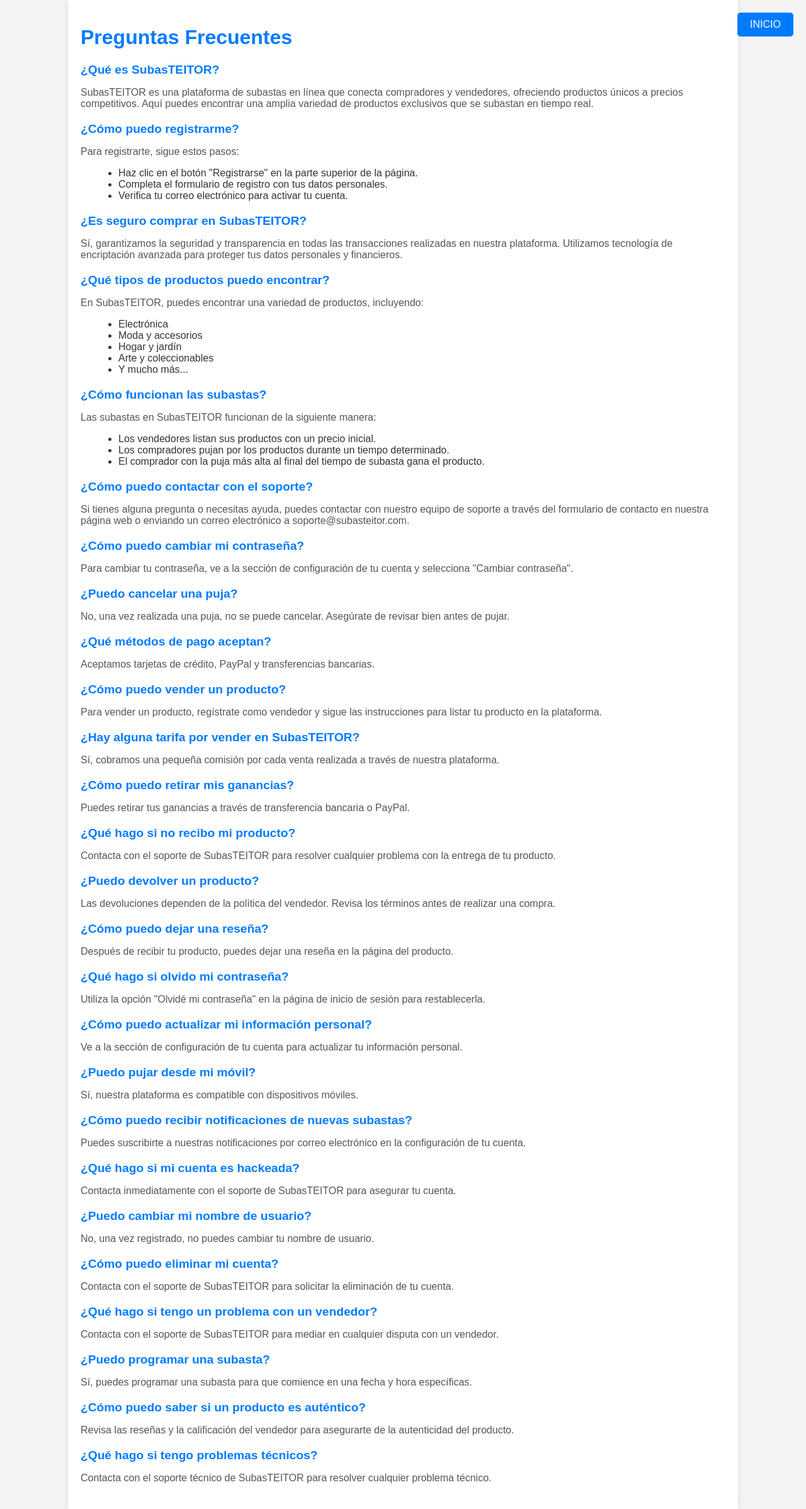
After one commit to vdgutierrez/ntn-p2, a Flask app: page /FAQ in a window 1280 px wide. The commit adds this page. Shown: the whole page at 63% size. Run offline with Flask 3, Linux system fonts and the light colour scheme.

Commit message:
FAQ Realizado

```diff
--- a/app.py
+++ b/app.py
@@ -178,6 +178,12 @@ def perfil_cliente():
     # conexion.close()
     #return render_template('cliente/perfil_cliente.html', cliente=cliente)
     return render_template('cliente/perfil_cliente.html')
+
+# Ruta para PREGUNTAS FRECEUNTES
+@app.route('/FAQ')
+def faq():
+    return render_template('FAQ.html')
+
 
 # Ruta para gestionar productos del subastador
 
--- /dev/null
+++ b/templates/FAQ.html
@@ -0,0 +1,180 @@
+<!DOCTYPE html>
+<html lang="es">
+<head>
+    <meta charset="UTF-8">
+    <meta name="viewport" content="width=device-width, initial-scale=1.0">
+    <title>Preguntas Frecuentes - SubasTEITOR</title>
+    <style>
+        body {
+            font-family: Arial, sans-serif;
+            background-color: #f4f4f4;
+            color: #333;
+            margin: 0;
+            padding: 0;
+        }
+        .container {
+            width: 80%;
+            margin: 0 auto;
+            padding: 20px;
+            background-color: #fff;
+            box-shadow: 0 0 10px rgba(0, 0, 0, 0.1);
+        }
+        h1 {
+            color: #007BFF;
+        }
+        .faq {
+            margin-bottom: 20px;
+        }
+        .faq h2 {
+            font-size: 1.2em;
+            color: #007BFF;
+        }
+        .faq p {
+            font-size: 1em;
+            color: #555;
+        }
+        .faq ul {
+            list-style-type: disc;
+            margin-left: 20px;
+        }
+        .back-button {
+            position: absolute;
+            top: 20px;
+            right: 20px;
+            padding: 10px 20px;
+            background-color: #007BFF;
+            color: #fff;
+            text-decoration: none;
+            border-radius: 5px;
+        }
+    </style>
+</head>
+<body>
+    <a href="http://127.0.0.1:5000/" class="back-button">INICIO</a>
+    <div class="container">
+        <h1>Preguntas Frecuentes</h1>
+        <div class="faq">
+            <h2>¿Qué es SubasTEITOR?</h2>
+            <p>SubasTEITOR es una plataforma de subastas en línea que conecta compradores y vendedores, ofreciendo productos únicos a precios competitivos. Aquí puedes encontrar una amplia variedad de productos exclusivos que se subastan en tiempo real.</p>
+        </div>
+        <div class="faq">
+            <h2>¿Cómo puedo registrarme?</h2>
+            <p>Para registrarte, sigue estos pasos:</p>
+            <ul>
+                <li>Haz clic en el botón "Registrarse" en la parte superior de la página.</li>
+                <li>Completa el formulario de registro con tus datos personales.</li>
+                <li>Verifica tu correo electrónico para activar tu cuenta.</li>
+            </ul>
+        </div>
+        <div class="faq">
+            <h2>¿Es seguro comprar en SubasTEITOR?</h2>
+            <p>Sí, garantizamos la seguridad y transparencia en todas las transacciones realizadas en nuestra plataforma. Utilizamos tecnología de encriptación avanzada para proteger tus datos personales y financieros.</p>
+        </div>
+        <div class="faq">
+            <h2>¿Qué tipos de productos puedo encontrar?</h2>
+            <p>En SubasTEITOR, puedes encontrar una variedad de productos, incluyendo:</p>
+            <ul>
+                <li>Electrónica</li>
+                <li>Moda y accesorios</li>
+                <li>Hogar y jardín</li>
+                <li>Arte y coleccionables</li>
+                <li>Y mucho más...</li>
+            </ul>
+        </div>
+        <div class="faq">
+            <h2>¿Cómo funcionan las subastas?</h2>
+            <p>Las subastas en SubasTEITOR funcionan de la siguiente manera:</p>
+            <ul>
+                <li>Los vendedores listan sus productos con un precio inicial.</li>
+                <li>Los compradores pujan por los productos durante un tiempo determinado.</li>
+                <li>El comprador con la puja más alta al final del tiempo de subasta gana el producto.</li>
+            </ul>
+        </div>
+        <div class="faq">
+            <h2>¿Cómo puedo contactar con el soporte?</h2>
+            <p>Si tienes alguna pregunta o necesitas ayuda, puedes contactar con nuestro equipo de soporte a través del formulario de contacto en nuestra página web o enviando un correo electrónico a soporte@subasteitor.com.</p>
+        </div>
+        <!-- 20 preguntas adicionales -->
+        <div class="faq">
+            <h2>¿Cómo puedo cambiar mi contraseña?</h2>
+            <p>Para cambiar tu contraseña, ve a la sección de configuración de tu cuenta y selecciona "Cambiar contraseña".</p>
+        </div>
+        <div class="faq">
+            <h2>¿Puedo cancelar una puja?</h2>
+            <p>No, una vez realizada una puja, no se puede cancelar. Asegúrate de revisar bien antes de pujar.</p>
+        </div>
+        <div class="faq">
+            <h2>¿Qué métodos de pago aceptan?</h2>
+            <p>Aceptamos tarjetas de crédito, PayPal y transferencias bancarias.</p>
+        </div>
+        <div class="faq">
+            <h2>¿Cómo puedo vender un producto?</h2>
+            <p>Para vender un producto, regístrate como vendedor y sigue las instrucciones para listar tu producto en la plataforma.</p>
+        </div>
+        <div class="faq">
+            <h2>¿Hay alguna tarifa por vender en SubasTEITOR?</h2>
+            <p>Sí, cobramos una pequeña comisión por cada venta realizada a través de nuestra plataforma.</p>
+        </div>
+        <div class="faq">
+            <h2>¿Cómo puedo retirar mis ganancias?</h2>
+            <p>Puedes retirar tus ganancias a través de transferencia bancaria o PayPal.</p>
+        </div>
+        <div class="faq">
+            <h2>¿Qué hago si no recibo mi producto?</h2>
+            <p>Contacta con el soporte de SubasTEITOR para resolver cualquier problema con la entrega de tu producto.</p>
+        </div>
+        <div class="faq">
+            <h2>¿Puedo devolver un producto?</h2>
+            <p>Las devoluciones dependen de la política del vendedor. Revisa los términos antes de realizar una compra.</p>
+        </div>
+        <div class="faq">
+            <h2>¿Cómo puedo dejar una reseña?</h2>
+            <p>Después de recibir tu producto, puedes dejar una reseña en la página del producto.</p>
+        </div>
+        <div class="faq">
+            <h2>¿Qué hago si olvido mi contraseña?</h2>
+            <p>Utiliza la opción "Olvidé mi contraseña" en la página de inicio de sesión para restablecerla.</p>
+        </div>
+        <div class="faq">
+            <h2>¿Cómo puedo actualizar mi información personal?</h2>
+            <p>Ve a la sección de configuración de tu cuenta para actualizar tu información personal.</p>
+        </div>
+        <div class="faq">
+            <h2>¿Puedo pujar desde mi móvil?</h2>
+            <p>Sí, nuestra plataforma es compatible con dispositivos móviles.</p>
+        </div>
+        <div class="faq">
+            <h2>¿Cómo puedo recibir notificaciones de nuevas subastas?</h2>
+            <p>Puedes suscribirte a nuestras notificaciones por correo electrónico en la configuración de tu cuenta.</p>
+        </div>
+        <div class="faq">
+            <h2>¿Qué hago si mi cuenta es hackeada?</h2>
+            <p>Contacta inmediatamente con el soporte de SubasTEITOR para asegurar tu cuenta.</p>
+        </div>
+        <div class="faq">
+            <h2>¿Puedo cambiar mi nombre de usuario?</h2>
+            <p>No, una vez registrado, no puedes cambiar tu nombre de usuario.</p>
+        </div>
+        <div class="faq">
+            <h2>¿Cómo puedo eliminar mi cuenta?</h2>
+            <p>Contacta con el soporte de SubasTEITOR para solicitar la eliminación de tu cuenta.</p>
+        </div>
+        <div class="faq">
+            <h2>¿Qué hago si tengo un problema con un vendedor?</h2>
+            <p>Contacta con el soporte de SubasTEITOR para mediar en cualquier disputa con un vendedor.</p>
+        </div>
+        <div class="faq">
+            <h2>¿Puedo programar una subasta?</h2>
+            <p>Sí, puedes programar una subasta para que comience en una fecha y hora específicas.</p>
+        </div>
+        <div class="faq">
+            <h2>¿Cómo puedo saber si un producto es auténtico?</h2>
+            <p>Revisa las reseñas y la calificación del vendedor para asegurarte de la autenticidad del producto.</p>
+        </div>
+        <div class="faq">
+            <h2>¿Qué hago si tengo problemas técnicos?</h2>
+            <p>Contacta con el soporte técnico de SubasTEITOR para resolver cualquier problema técnico.</p>
+        </div>
+    </div>
+</body>
+</html>
--- a/templates/index.html
+++ b/templates/index.html
@@ -77,5 +77,6 @@
                 <h4>SubastaPro</h4>
                 <p>Tu mejor opción para encontrar productos exclusivos a los mejores precios.</p>
             </div>
-            <div class="footer-links">
-                <h4>Enlaces Ráp
+            <div class="auth-buttons">
+                <a href="{{ url_for('faq') }}" class="btn">Preguntas Frecuentes</a>
+                </div>
```
